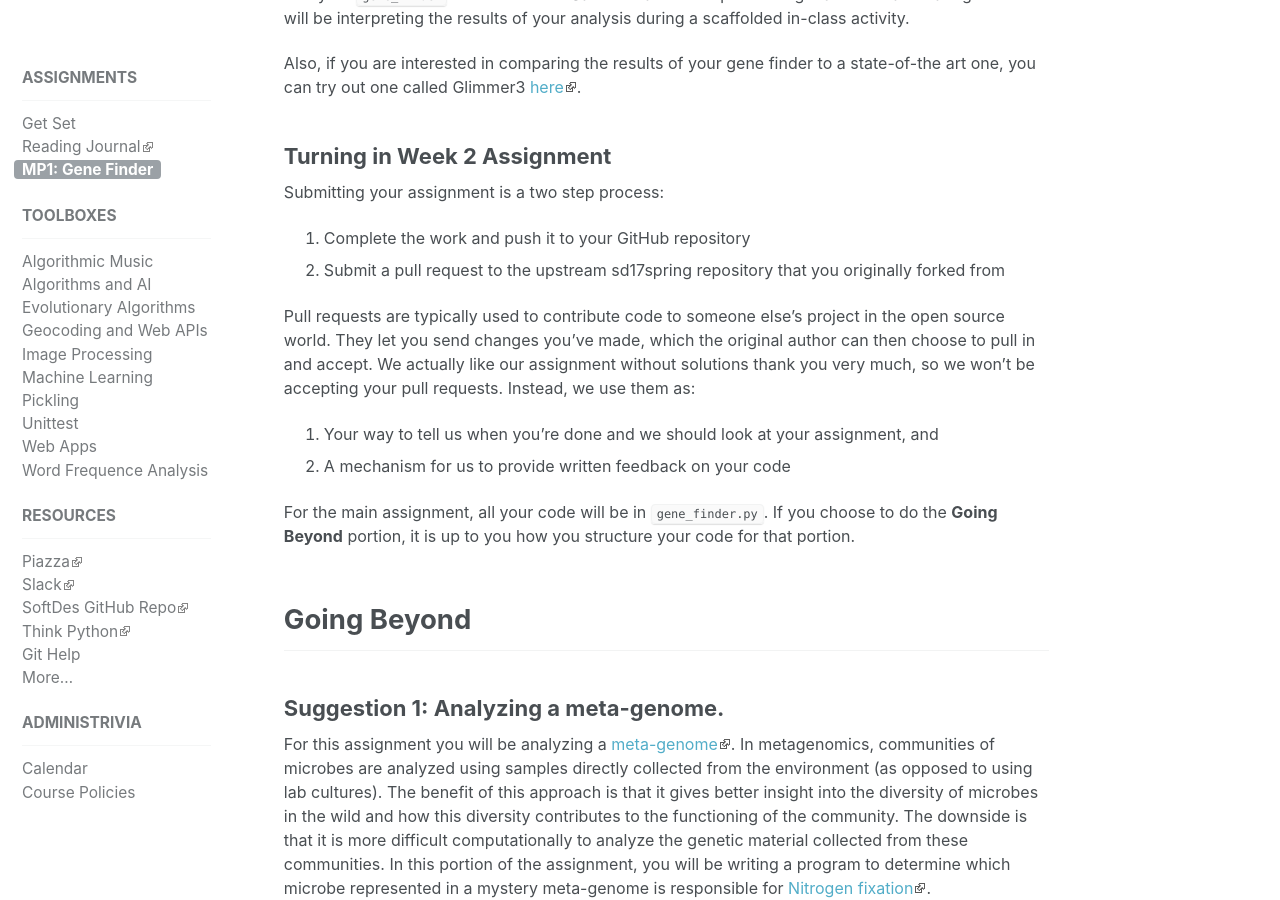
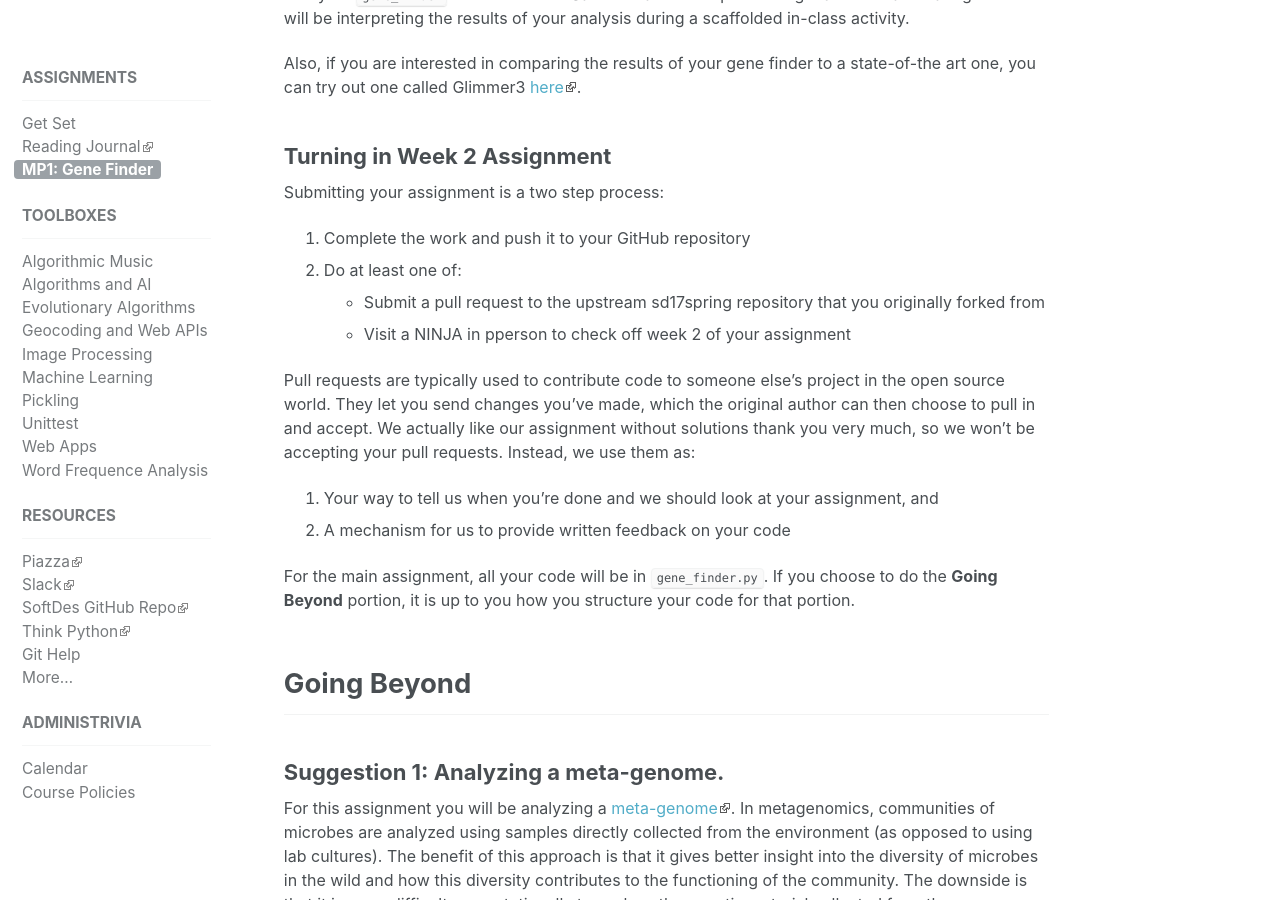
Before and after one commit to sd17spring/sd17spring.github.io, a Jekyll site: the page built from _assignments/mini-project-1-gene-finder.md, in a window 1280 px wide and 900 px high, scrolled down 12546 px. Built offline with Jekyll 4.4.1, drawn with Linux system fonts in a browser that asks for light colours.

Commit message:
mp1 week 2: pull request not required

```diff
--- a/_assignments/mini-project-1-gene-finder.md
+++ b/_assignments/mini-project-1-gene-finder.md
@@ -429,7 +429,9 @@ state-of-the art one, you can try out one called Glimmer3
 Submitting your assignment is a two step process:
 
 1. Complete the work and push it to your GitHub repository
-2. Submit a pull request to the upstream {{site.course.github_owner}} repository that you originally forked from
+2. Do at least one of:
+  * Submit a pull request to the upstream {{ site.course.github_owner }} repository that you originally forked from
+  * Visit a NINJA in pperson to check off week 2 of your assignment
 
 Pull requests are typically used to contribute code to someone else's project
 in the open source world. They let you send changes you've made, which the
@@ -443,6 +445,7 @@ your pull requests. Instead, we use them as:
 For the main assignment, all your code will be in `gene_finder.py`. If you
 choose to do the **Going Beyond**  portion, it is up to you how you structure
 your code for that portion.
+
 
 ## Going Beyond
 
```
